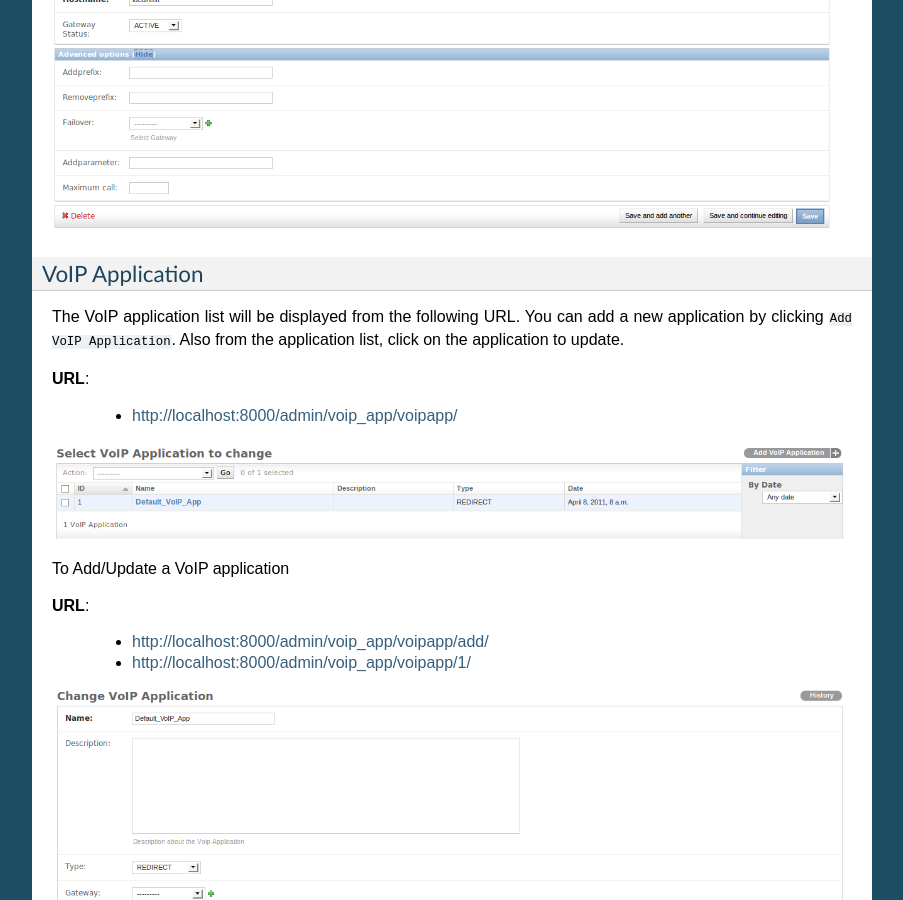
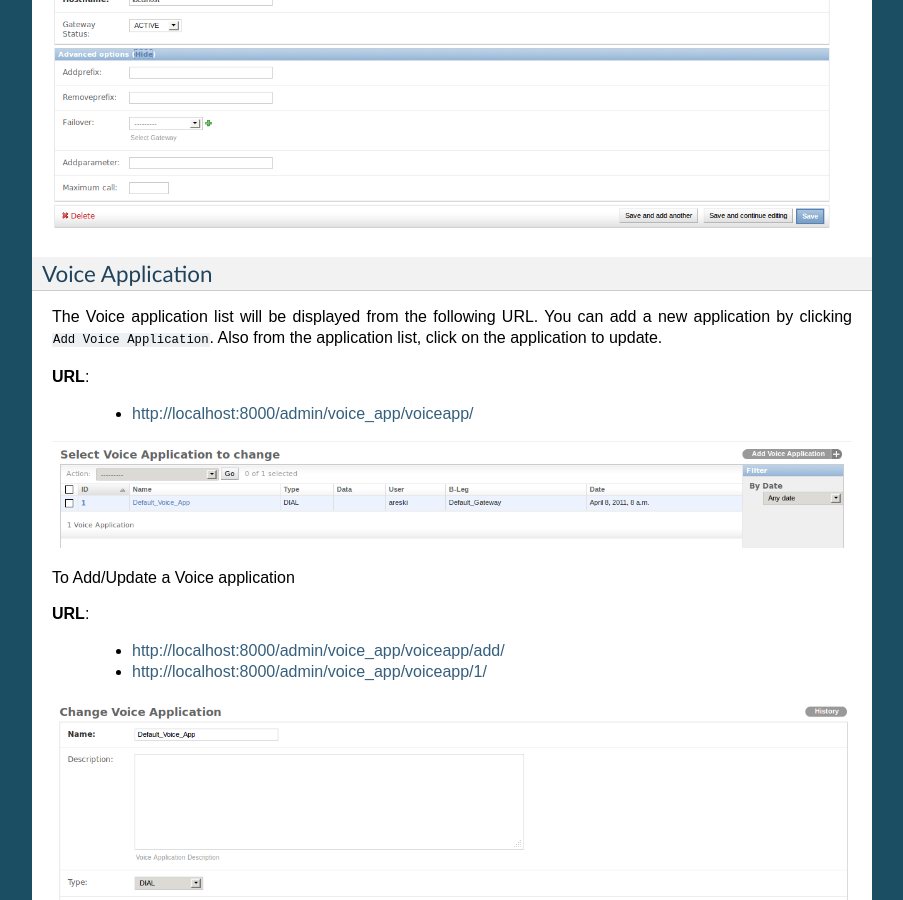
Before and after one commit to newfies-dialer/newfies-dialer, a Sphinx documentation site: the page built from docs/source/user-guide-doc/admin_panel.rst, in a window 1280 px wide and 900 px high, scrolled down 7272 px. Shown: the whole window, without its empty margins (198-1101 px from the left). Built offline with Sphinx 7.4.7, drawn with Linux system fonts in a browser that asks for light colours; some of the changed text lies outside the part shown.

Commit message:
updated doc

```diff
--- a/docs/source/user-guide-doc/admin_panel.rst
+++ b/docs/source/user-guide-doc/admin_panel.rst
@@ -219,30 +219,30 @@ To Add/Update a dialer gateway
     :width: 1000
 
 
-.. _admin-voip-app-access:
+.. _admin-voice-app-access:
 
-VoIP Application
-~~~~~~~~~~~~~~~~
+Voice Application
+~~~~~~~~~~~~~~~~~
 
-The VoIP application list will be displayed from the following URL. You can add a new
-application by clicking ``Add VoIP Application``. Also from the application list,
+The Voice application list will be displayed from the following URL. You can add a new
+application by clicking ``Add Voice Application``. Also from the application list,
 click on the application to update.
 
 **URL**:
 
-    * http://localhost:8000/admin/voip_app/voipapp/
+    * http://localhost:8000/admin/voice_app/voiceapp/
 
-.. image:: ../_static/images/admin/voipapp_list.png
+.. image:: ../_static/images/admin/voiceapp_list.png
     :width: 1000
 
-To Add/Update a VoIP application
+To Add/Update a Voice application
 
 **URL**:
 
-    * http://localhost:8000/admin/voip_app/voipapp/add/
-    * http://localhost:8000/admin/voip_app/voipapp/1/
+    * http://localhost:8000/admin/voice_app/voiceapp/add/
+    * http://localhost:8000/admin/voice_app/voiceapp/1/
 
-.. image:: ../_static/images/admin/update_voipapp.png
+.. image:: ../_static/images/admin/update_voiceapp.png
     :width: 1000
 
 
```
Also changed, not shown: docs/source/_static/images/admin/update_voiceapp.png (added), docs/source/_static/images/admin/update_voipapp.png (deleted), docs/source/_static/images/admin/voiceapp_list.png (added), docs/source/_static/images/admin/voipapp_list.png (deleted).
